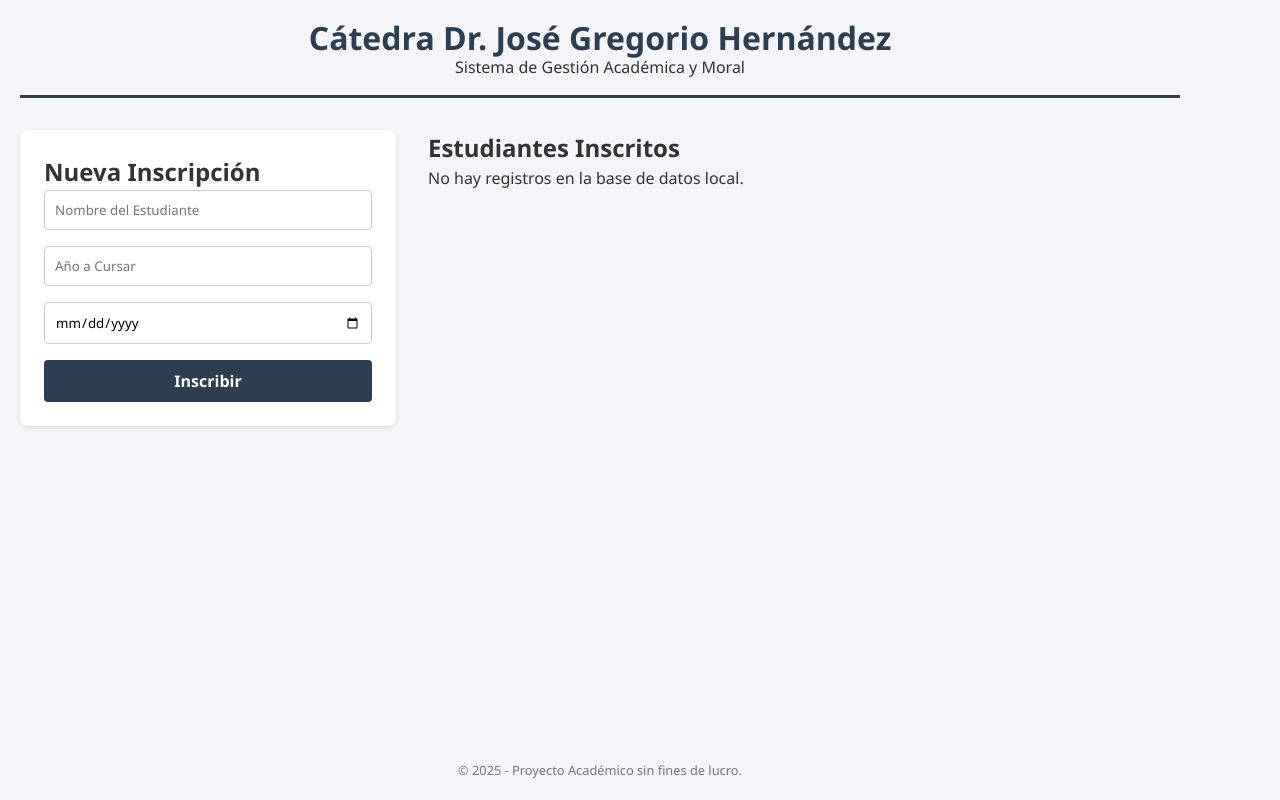
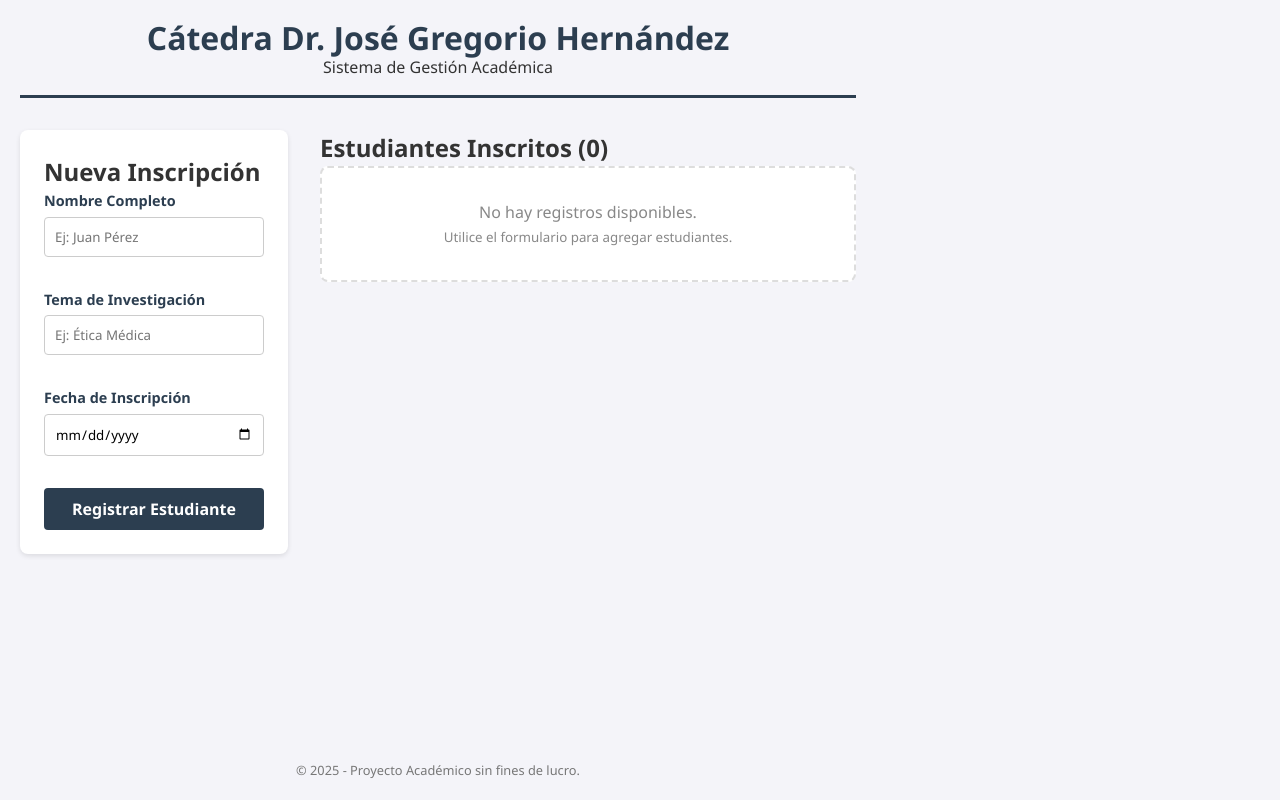
Before and after one commit to Ecduar/catedra-jgh, a React (Vite) app: page / in a window 1280 px wide. Built offline with nearby package versions, Linux system fonts and the light colour scheme.

Commit message:
mas validaciones, manejo de errores y aumento en la seguridad del programa

```diff
--- a/src/App.css
+++ b/src/App.css
@@ -139,3 +139,55 @@ button {
     justify-content: flex-end;
   }
 }
+
+/* --- Manejo de Errores Visual --- */
+.error-alert {
+  background-color: #fce4e4;
+  border: 1px solid #fcc2c3;
+  color: #cc0033;
+  padding: 10px;
+  border-radius: 4px;
+  margin-bottom: 1rem;
+  font-size: 0.9rem;
+  display: flex;
+  align-items: center;
+  gap: 8px;
+  animation: shake 0.3s ease-in-out;
+}
+
+@keyframes shake {
+  0% { transform: translateX(0); }
+  25% { transform: translateX(-5px); }
+  50% { transform: translateX(5px); }
+  75% { transform: translateX(-5px); }
+  100% { transform: translateX(0); }
+}
+
+/* --- Mejoras en Inputs --- */
+.input-group {
+  margin-bottom: 1rem;
+}
+
+.input-group label {
+  display: block;
+  margin-bottom: 5px;
+  font-weight: 600;
+  color: var(--primary-color);
+  font-size: 0.9rem;
+}
+
+input:focus {
+  outline: none;
+  border-color: var(--primary-color);
+  box-shadow: 0 0 0 2px rgba(44, 62, 80, 0.2);
+}
+
+/* --- Empty State --- */
+.empty-state {
+  text-align: center;
+  padding: 2rem;
+  color: #888;
+  background-color: #fff;
+  border-radius: 8px;
+  border: 2px dashed #ddd;
+}
--- a/src/App.jsx
+++ b/src/App.jsx
@@ -1,106 +1,198 @@
 import React, { useState, useEffect } from 'react';
 import './App.css';
 
-// Definimos un modelo inicial vacío
-const initialForm = { id: null, nombre: '', tema: '', fecha: '' };
+// Constantes para configuraciones y validaciones
+const STORAGE_KEY = 'catedra_jgh_data_v2';
+const INITIAL_FORM = { id: null, nombre: '', tema: '', fecha: '' };
 
+/**
+ * Componente Principal de la Aplicación
+ * Gestiona el ciclo de vida de los datos de estudiantes y la interfaz de usuario.
+ */
 const App = () => {
   // --- ESTADO (State) ---
-  // 1. Cargar datos de localStorage o iniciar con array vacío
-  const [estudiantes, setEstudiantes] = useState(() => {
-    const saved = localStorage.getItem('catedra_jgh_data');
-    return saved ? JSON.parse(saved) : [];
-  });
-
-  const [form, setForm] = useState(initialForm);
+  const [estudiantes, setEstudiantes] = useState([]);
+  const [form, setForm] = useState(INITIAL_FORM);
   const [isEditing, setIsEditing] = useState(false);
 
+  // Estado para manejo de errores en UI (Feedback al usuario)
+  const [errorMsg, setErrorMsg] = useState('');
+
   // --- EFECTOS (Side Effects) ---
-  // 2. Guardar en localStorage cada vez que cambie "estudiantes"
+
+  /**
+   * Efecto de Carga Inicial (Mount)
+   * Intenta recuperar datos de localStorage con manejo de errores robusto.
+   * Si el JSON está corrupto, inicia con un array vacío para no romper la app.
+   */
   useEffect(() => {
-    localStorage.setItem('catedra_jgh_data', JSON.stringify(estudiantes));
+    try {
+      const saved = localStorage.getItem(STORAGE_KEY);
+      if (saved) {
+        setEstudiantes(JSON.parse(saved));
+      }
+    } catch (error) {
+      console.error("Error crítico al leer localStorage:", error);
+      setErrorMsg("Error al cargar datos guardados. Se ha reiniciado la base de datos local.");
+      // Opcional: localStorage.removeItem(STORAGE_KEY);
+    }
+  }, []);
+
+  /**
+   * Efecto de Persistencia
+   * Guarda los cambios en localStorage cada vez que 'estudiantes' cambia.
+   */
+  useEffect(() => {
+    try {
+      localStorage.setItem(STORAGE_KEY, JSON.stringify(estudiantes));
+    } catch (error) {
+      // Manejo de error por "QuotaExceededError" (Memoria llena)
+      setErrorMsg("Memoria llena. No se pueden guardar más registros.");
+      console.error("Error al guardar en localStorage:", error);
+    }
   }, [estudiantes]);
 
-  // --- MANEJADORES (Handlers) ---
+  // --- LOGICA DE NEGOCIO Y VALIDACIONES ---
+
   const handleChange = (e) => {
     setForm({ ...form, [e.target.name]: e.target.value });
+    // Limpiamos el error visual cuando el usuario empieza a escribir corregido
+    if (errorMsg) setErrorMsg('');
   };
 
-  // C: Create / U: Update
+  /**
+   * Valida los datos del formulario antes de procesar.
+   * @param {Object} data - Objeto con datos del formulario
+   * @returns {string|null} - Retorna mensaje de error o null si es válido.
+   */
+  const validateForm = (data) => {
+    // 1. Campos vacíos
+    if (!data.nombre.trim() || !data.tema.trim() || !data.fecha) {
+      return "Todos los campos son obligatorios.";
+    }
+
+    // 2. Validación de Nombre (Solo letras y espacios - Seguridad/Sanitización)
+    const nameRegex = /^[a-zA-ZáéíóúÁÉÍÓÚñÑ\s]+$/;
+    if (!nameRegex.test(data.nombre)) {
+      return "El nombre solo puede contener letras (evitar números o símbolos).";
+    }
+
+    // 3. Longitud mínima
+    if (data.nombre.length < 3) return "El nombre es muy corto.";
+    if (data.tema.length < 5) return "El tema debe ser descriptivo (mín. 5 letras).";
+
+    // 4. Validación de Fecha (No permitir fechas futuras)
+    const selectedDate = new Date(data.fecha);
+    const today = new Date();
+    // Ajustamos la hora para comparar solo fechas
+    today.setHours(0,0,0,0);
+
+    if (selectedDate > today) {
+      return "La fecha de inscripción no puede ser futura.";
+    }
+
+    return null; // Todo correcto
+  };
+
   const handleSubmit = (e) => {
-    e.preventDefault(); // Prevenir recarga del navegador (HTML5 Standard)
+    e.preventDefault();
 
-    if (!form.nombre || !form.tema) return alert("Complete los datos");
+    // Paso 1: Validar
+    const validationError = validateForm(form);
+    if (validationError) {
+      setErrorMsg(validationError);
+      return; // Detener ejecución
+    }
 
+    // Paso 2: Procesar
     if (isEditing) {
-      // Lógica de Actualización
       const newDb = estudiantes.map((el) => (el.id === form.id ? form : el));
       setEstudiantes(newDb);
       setIsEditing(false);
+      setErrorMsg(''); // Éxito: limpiar errores
     } else {
-      // Lógica de Creación
-      form.id = Date.now(); // Generamos un ID único basado en tiempo
-      setEstudiantes([...estudiantes, form]);
+      const newRecord = { ...form, id: Date.now() };
+      setEstudiantes([...estudiantes, newRecord]);
+      setErrorMsg('');
     }
-    setForm(initialForm);
+    setForm(INITIAL_FORM);
   };
 
-  // R: Read (Se hace en el return mapeando el array)
-
-  // D: Delete
   const deleteData = (id) => {
-    let isDelete = window.confirm(`¿Estás seguro de eliminar el registro ${id}?`);
-    if (isDelete) {
-      let newData = estudiantes.filter((el) => el.id !== id);
-      setEstudiantes(newData);
+    // Confirmación nativa (simple pero funcional)
+    if (window.confirm(`¿Eliminar registro permanentemente?`)) {
+      setEstudiantes(estudiantes.filter((el) => el.id !== id));
     }
   };
 
-  // Preparar formulario para editar
   const editData = (data) => {
     setForm(data);
     setIsEditing(true);
+    setErrorMsg('');
   };
 
   return (
     <div className="container">
-      {/* HTML5 Semántico: Header */}
       <header className="main-header">
         <h1>Cátedra Dr. José Gregorio Hernández</h1>
-        <p>Sistema de Gestión Académica y Moral</p>
+        <p>Sistema de Gestión Académica</p>
       </header>
 
       <main className="grid-layout">
-        {/* Sección Formulario */}
         <section className="form-section">
           <h2>{isEditing ? 'Editar Registro' : 'Nueva Inscripción'}</h2>
-          <form onSubmit={handleSubmit}>
+
+          {/* Feedback Visual de Errores */}
+          {errorMsg && <div className="error-alert">⚠️ {errorMsg}</div>}
+
+          <form onSubmit={handleSubmit} noValidate>
+            <div className="input-group">
+              <label htmlFor="nombre">Nombre Completo</label>
               <input
+                id="nombre"
                 type="text"
                 name="nombre"
-              placeholder="Nombre del Estudiante"
                 onChange={handleChange}
                 value={form.nombre}
+                maxLength={50} // Seguridad: Evitar buffer overflow visual
+                placeholder="Ej: Juan Pérez"
               />
+            </div>
+
+            <div className="input-group">
+              <label htmlFor="tema">Tema de Investigación</label>
               <input
+                id="tema"
                 type="text"
-              name="Año"
-              placeholder="Año a Cursar"
+                name="tema"
                 onChange={handleChange}
                 value={form.tema}
+                maxLength={100}
+                placeholder="Ej: Ética Médica"
               />
+            </div>
+
+            <div className="input-group">
+              <label htmlFor="fecha">Fecha de Inscripción</label>
               <input
+                id="fecha"
                 type="date"
                 name="fecha"
                 onChange={handleChange}
                 value={form.fecha}
               />
+            </div>
+
             <div className="btn-group">
               <button type="submit" className="btn-primary">
-                {isEditing ? 'Actualizar' : 'Inscribir'}
+                {isEditing ? 'Actualizar Datos' : 'Registrar Estudiante'}
               </button>
               {isEditing && (
-                <button type="button" onClick={() => {setForm(initialForm); setIsEditing(false)}} className="btn-secondary">
+                <button
+                  type="button"
+                  onClick={() => { setForm(INITIAL_FORM); setIsEditing(false); setErrorMsg(''); }}
+                  className="btn-secondary"
+                >
                   Cancelar
                 </button>
               )}
@@ -108,11 +200,13 @@ const App = () => {
           </form>
         </section>
 
-        {/* Sección Lista de Datos */}
         <section className="data-section">
-          <h2>Estudiantes Inscritos</h2>
+          <h2>Estudiantes Inscritos ({estudiantes.length})</h2>
           {estudiantes.length === 0 ? (
-            <p className="no-data">No hay registros en la base de datos local.</p>
+            <div className="empty-state">
+              <p>No hay registros disponibles.</p>
+              <small>Utilice el formulario para agregar estudiantes.</small>
+            </div>
           ) : (
             <div className="card-container">
               {estudiantes.map((el) => (
@@ -120,11 +214,11 @@ const App = () => {
                   <div className="card-info">
                     <h3>{el.nombre}</h3>
                     <p><strong>Tema:</strong> {el.tema}</p>
-                    <small>Fecha: {el.fecha}</small>
+                    <small>📅 {el.fecha}</small>
                   </div>
                   <div className="card-actions">
-                    <button onClick={() => editData(el)} className="btn-edit">Editar</button>
-                    <button onClick={() => deleteData(el.id)} className="btn-delete">Eliminar</button>
+                    <button onClick={() => editData(el)} className="btn-edit" aria-label="Editar">Editar</button>
+                    <button onClick={() => deleteData(el.id)} className="btn-delete" aria-label="Eliminar">Borrar</button>
                   </div>
                 </article>
               ))}
@@ -133,7 +227,6 @@ const App = () => {
         </section>
       </main>
 
-      {/* HTML5 Semántico: Footer */}
       <footer className="main-footer">
         <p>&copy; 2025 - Proyecto Académico sin fines de lucro.</p>
       </footer>
```
Lines whose indentation alone changed are shown as unchanged.
